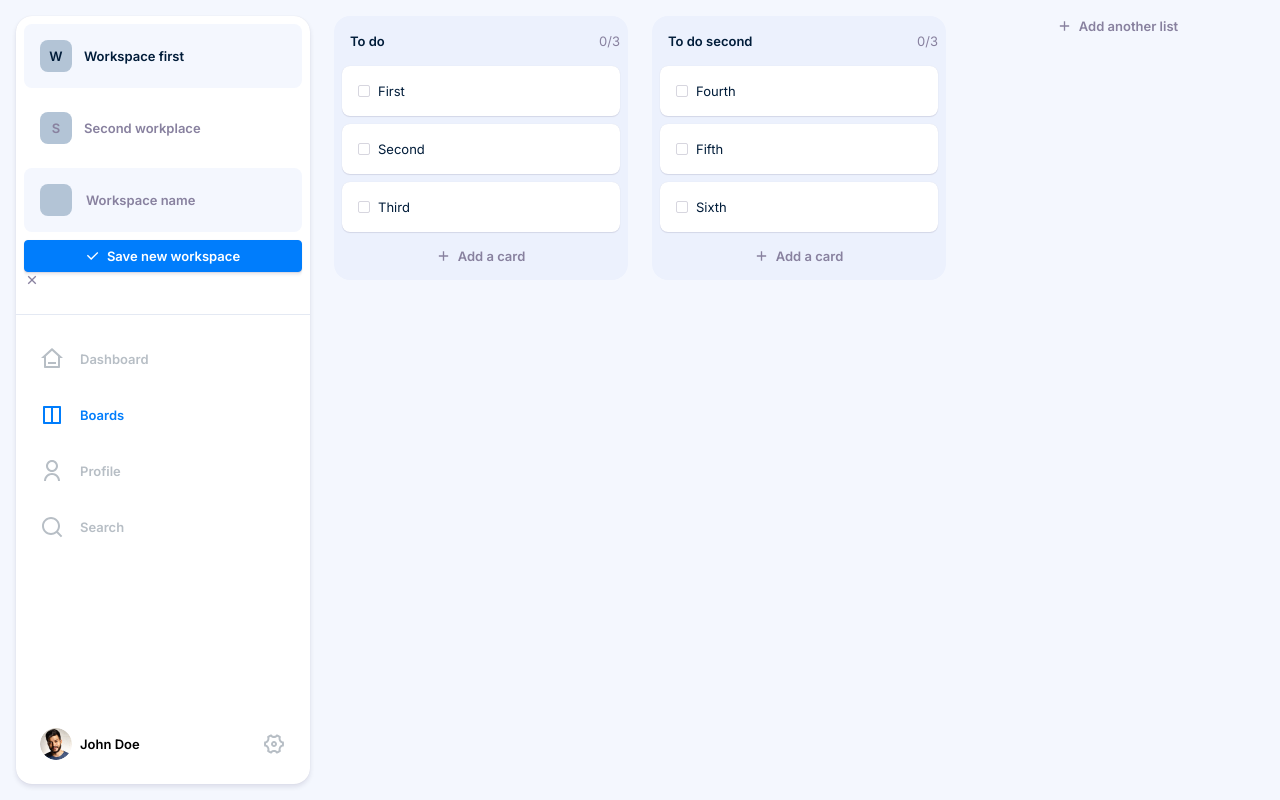
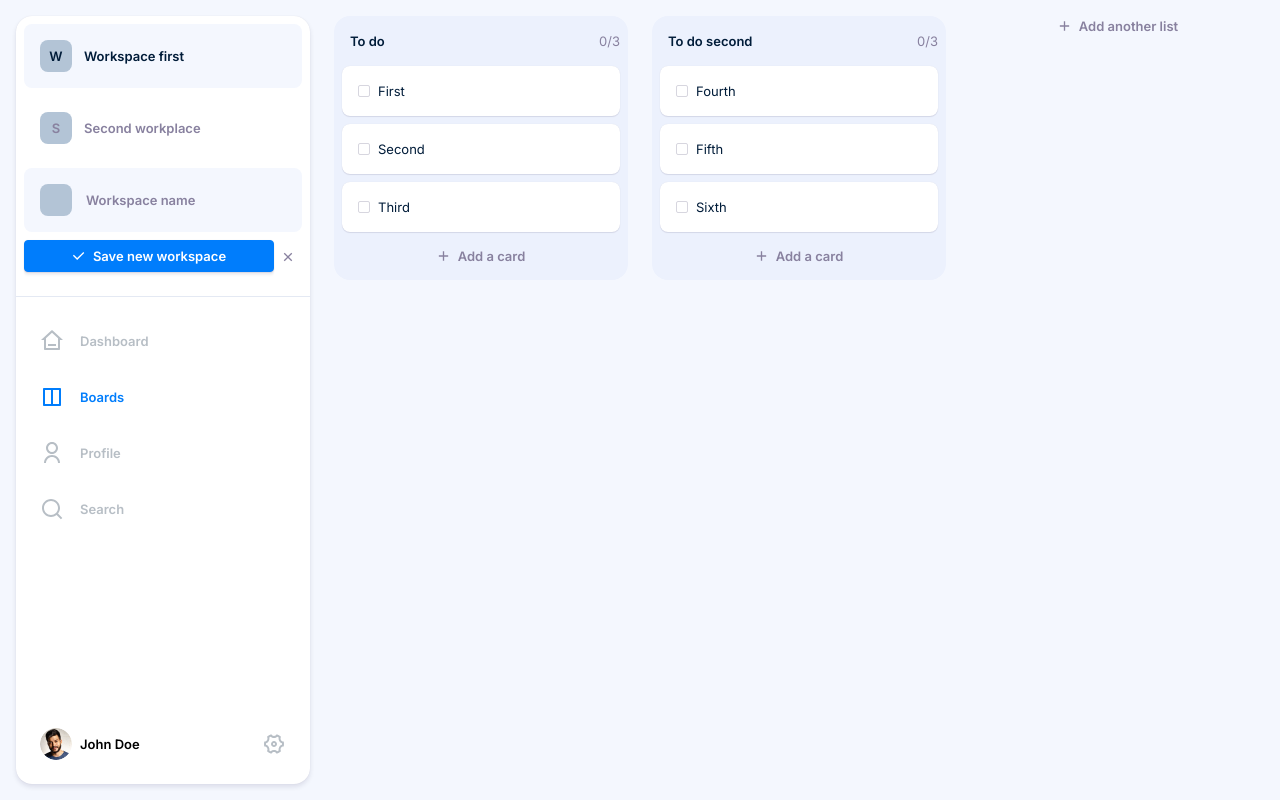
Before and after one commit to matylda-decroix/home-assignment, a React (Vite) app: page / in a window 1280 px wide. Both pictures are taken after a click on the button "Create workspace". Built offline with nearby package versions, Linux system fonts and the light colour scheme.

Commit message:
Fixing styles

```diff
--- a/src/components/taskGroupForm/TaskGroupForm.scss
+++ b/src/components/taskGroupForm/TaskGroupForm.scss
@@ -26,15 +26,16 @@
   gap: 6px;
   width: 100%;
 }
-.new-list-form-container {
-  margin-top: 8px;
+.edit-group-form-container {
+  margin-top: 0px;
+  margin-bottom: 8px;
   display: flex;
   padding: 16px;
   flex-direction: column;
   align-items: flex-start;
   gap: 16px;
   align-self: stretch;
-  width: 294px;
+  width: 278px;
   height: 98px;
 
   border-radius: 8px;
--- a/src/components/taskGroupForm/TaskGroupForm.tsx
+++ b/src/components/taskGroupForm/TaskGroupForm.tsx
@@ -23,7 +23,7 @@ export const TaskGroupForm = ({
   };
 
   return (
-    <form className="new-list-form-container" onSubmit={handleSubmit}>
+    <form className="edit-group-form-container" onSubmit={handleSubmit}>
       <div className="new-list-form-header-container">
         <input
           className="new-list-form-task-checkbox"
--- a/src/components/workspacesSidebar/WorkspacesForm.tsx
+++ b/src/components/workspacesSidebar/WorkspacesForm.tsx
@@ -1,24 +1,6 @@
 import "./WorkspacesSidebar.scss";
-import { UserProfile } from "../userProfile";
-import { WorkspaceSettings } from "../workspaceSettings";
-import { Plus } from "../../assets/icons";
-import { useDispatch, useSelector } from "react-redux";
-import { RootState } from "../../store/store";
-import { Search } from "../../assets/icons/Search";
-import { Boards } from "../../assets/icons/Boards";
-import { Dashboard } from "../../assets/icons/Dashboard";
-import { Profile } from "../../assets/icons/Profile";
-import {
-  addWorkspace,
-  chooseWorkspace,
-  deleteWorkspace,
-  editWorkspace,
-} from "../../store/slices";
-import { HoverButtons } from "../hoverButtons";
 import { FormEventHandler, useState } from "react";
 import { Save } from "../../assets/icons/Save";
-import { useDroppable } from "@dnd-kit/core";
-import { WorkspacesListItem } from "./WorkspacesListItem";
 import { Close } from "../../assets/icons/Close";
 
 type Props = {
@@ -55,6 +37,7 @@ export const WorkspacesForm = ({
           }}
         />
       </div>
+      <div className="workspaces-form-button-container">
         <button className="new-workspace-form-footer-button" type="submit">
           <Save />
           <span className="new-workspace-form-footer-button-text">
@@ -62,12 +45,13 @@ export const WorkspacesForm = ({
           </span>
         </button>
         <button
-        className="new-list-close-button"
+          className="new-workspace-close-button"
           type="button"
           onClick={onCancel}
         >
           <Close />
         </button>
+      </div>
     </form>
   );
 };
--- a/src/components/workspacesSidebar/WorkspacesSidebar.scss
+++ b/src/components/workspacesSidebar/WorkspacesSidebar.scss
@@ -164,9 +164,8 @@
 }
 .new-workspace-form-footer-button {
     display: flex;
-    width: 278px;
+    width: 250px;
     height: 32px;
-    margin-top: 8px;
     padding: 8px 12px 8px 10px;
     justify-content: center;
     align-items: center;
@@ -192,6 +191,19 @@
     font-style: normal;
     font-weight: 600;
     line-height: 20px;
+}
+.workspaces-form-button-container {
+    margin-top: 8px;
+    display: flex;
+    width: 278px;
+}
+.new-workspace-close-button {
+    margin-top: 8px;
+    border: none;
+    background-color: transparent;
+    outline: none;
+    width: 16px;
+    height: 16px;
 }
 .new-worspace-button-text {
     color: #001c39;
```
Lines whose indentation alone changed are shown as unchanged.
